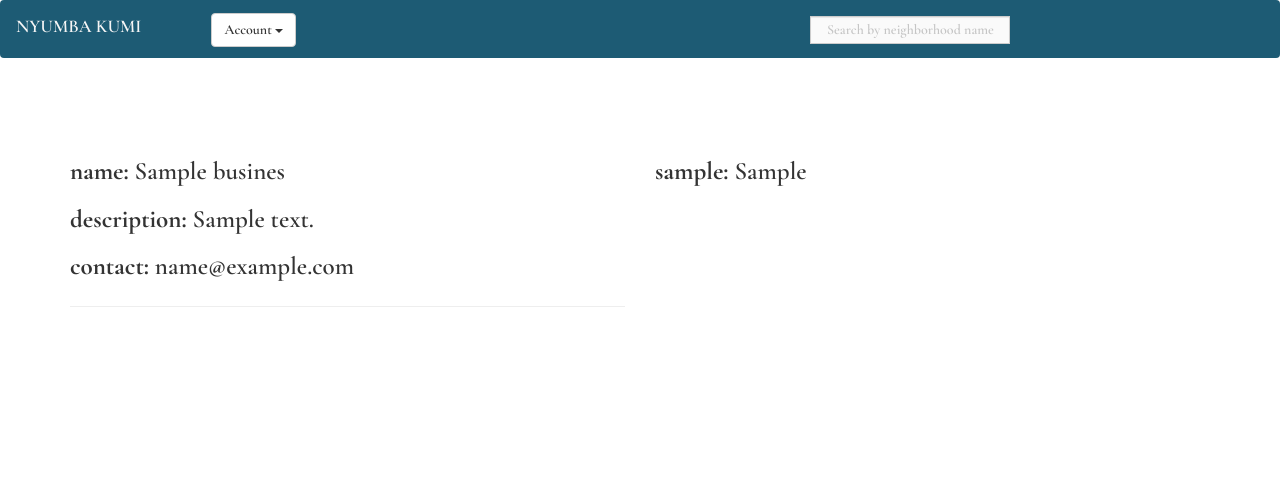
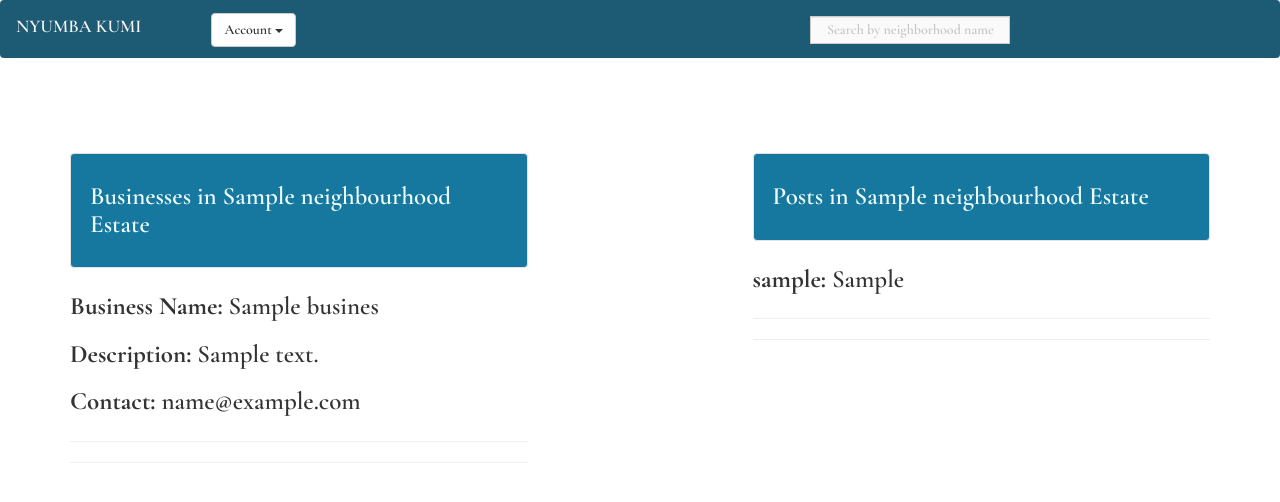
Before and after one commit to tgalvinjr/majirani-IP, a Django app: page /all_info/1/ in a window 1280 px wide. Shown: the top 502 px of the page. Run offline with Django 3.2, Linux system fonts and the light colour scheme; a user stored in the database is signed in; tables that the repository leaves empty hold one stand-in row (values such as "Sample post"); some libraries are stand-ins or nearby versions.

Commit message:
style all_info.html

```diff
--- a/mtaa/templates/all_neigh_info.html
+++ b/mtaa/templates/all_neigh_info.html
@@ -4,15 +4,20 @@
 
 <div class="container">
     <div class="row">
-        <div class="col-md-6">
+        <div class="col-md-5">
             <br><br>
+            <div class="well" style="background-color: #16789f">
+                <h1 style="color: azure">Businesses in {{ neighbourhood.name }} Estate</h1>
+            </div>
             {%if businesses%}
             {%for business in businesses%}
 
-            <p><b>name:</b> {{business.name}}</p>
-            <p><b>description:</b> {{business.description}}</p>
-            <p><b>contact:</b> {{business.email}}</p>
-            <hr>
+
+            <p><b>Business Name:</b> {{business.name}}</p>
+            <p><b>Description:</b> {{business.description}}</p>
+            <p><b>Contact:</b> {{business.email}}</p>
+            <hr><hr>
+
             {%endfor%}
             {%else%}
             <p><b>No businesses posted in {{ neighbourhood.name }} Estate at the moment</b></p>
@@ -22,12 +27,18 @@
                 Post a Business</button></a>
             {%endif%}
         </div>
+        <div class="col-md-2"></div>
 
-        <div class="col-md-6">
+        <div class="col-md-5">
             <br><br>
+            <div class="well" style="background-color: #16789f">
+                <h1 style="color: azure">Posts in {{ neighbourhood.name }} Estate</h1>
+            </div>
             {%if posts%}
             {%for post in posts%}
             <p><strong>{{post.user.username}}: </strong> {{post.post}}</p>
+
+            <hr><hr>
             {%endfor%}
             {%else%}
             <p><b>There are no post(s) in {{ neighbourhood.name }} Estate at the moment</b></p>
```
